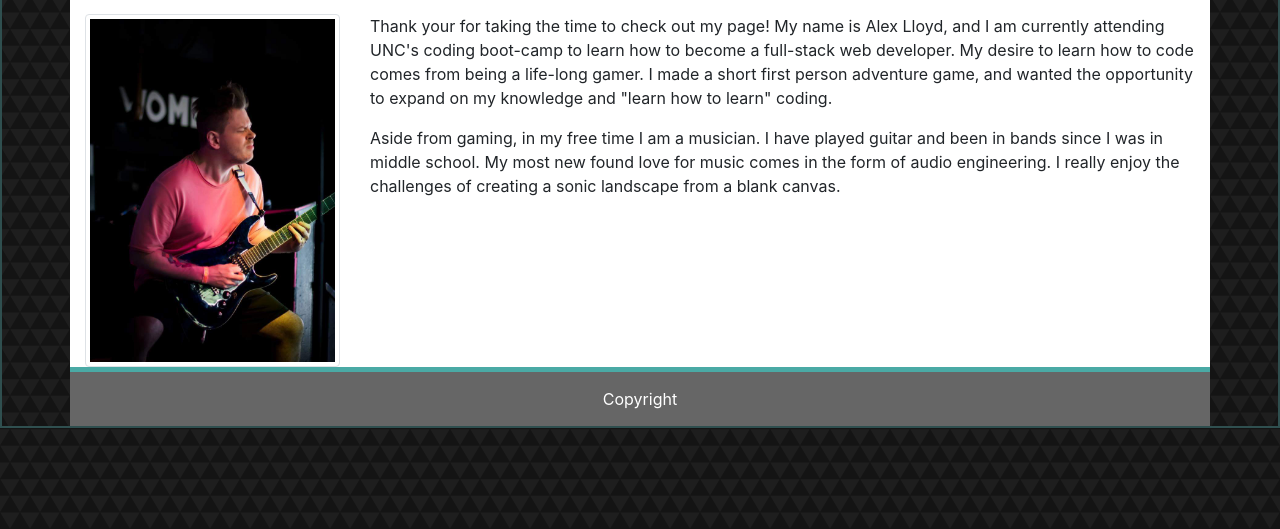
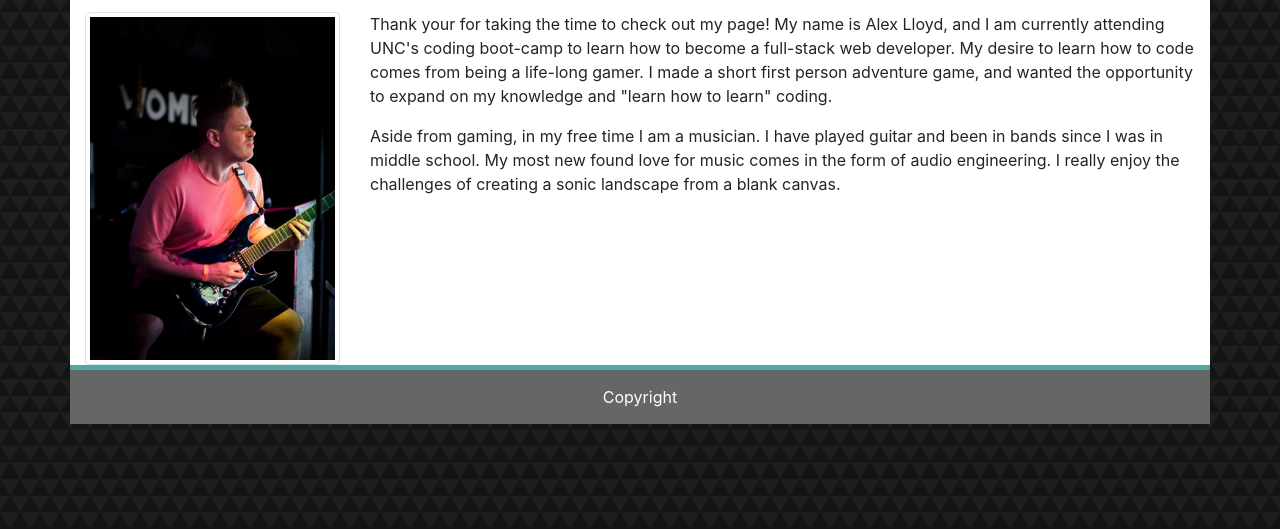
Before and after one commit to AlexLloyd89/Bootstrap-Portfolio, a plain HTML site: page index.html in a window 1280 px wide. Shown: the part 271-800 px from the top of the page. Drawn offline with nearby package versions, Linux system fonts and the light colour scheme.

Commit message:
Update style.css

```diff
--- a/style.css
+++ b/style.css
@@ -35,8 +35,7 @@ body {
     background-image: url('dark-triangles.png');
     margin-left: auto;
     margin-right: auto;
-    border: 2px solid darkslategray;
-           }
+               }
 
 .main-content {
     background-color: white;
```
